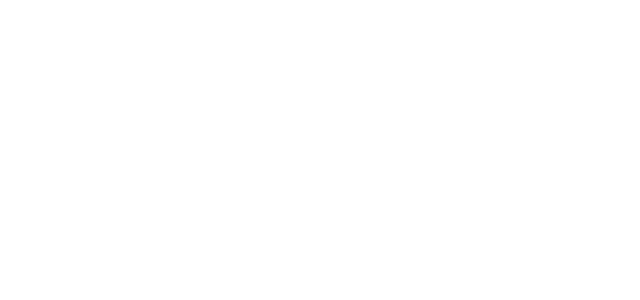
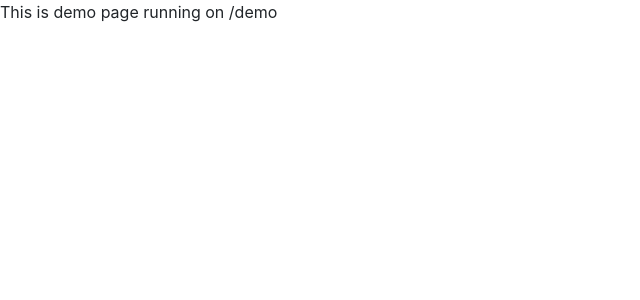
Before and after one commit to Mahmoud-m1994/fvnApp, a Nuxt app in the folder sommervennen/: page /demo in a window 1280 px wide. Before the commit this address had no page. Shown: the top 300 px of the page, without its empty margins (0-640 px from the left). Built offline with nearby package versions, Linux system fonts and the light colour scheme.

Commit message:
FVN-2: added simple info/demo page

```diff
--- a/sommervennen/components/Header.vue
+++ b/sommervennen/components/Header.vue
@@ -5,6 +5,11 @@
         </a>
 
         <div class=" navbar-collapse" id="navbarSupportedContent">
+        <ul class="navbar-nav mr-auto">
+            <li class="nav-item active">
+                <a class="nav-link" href="/demo">Demo <span class="sr-only">(current)</span></a>
+            </li>
+        </ul>
         </div>
     </div>
 </template>
--- /dev/null
+++ b/sommervennen/pages/demo.vue
@@ -0,0 +1,9 @@
+<template>
+    <div>
+        This is demo page running on {{$route.path}}
+    </div>
+</template>
+
+<style lang="scss" scoped>
+
+</style>
```
